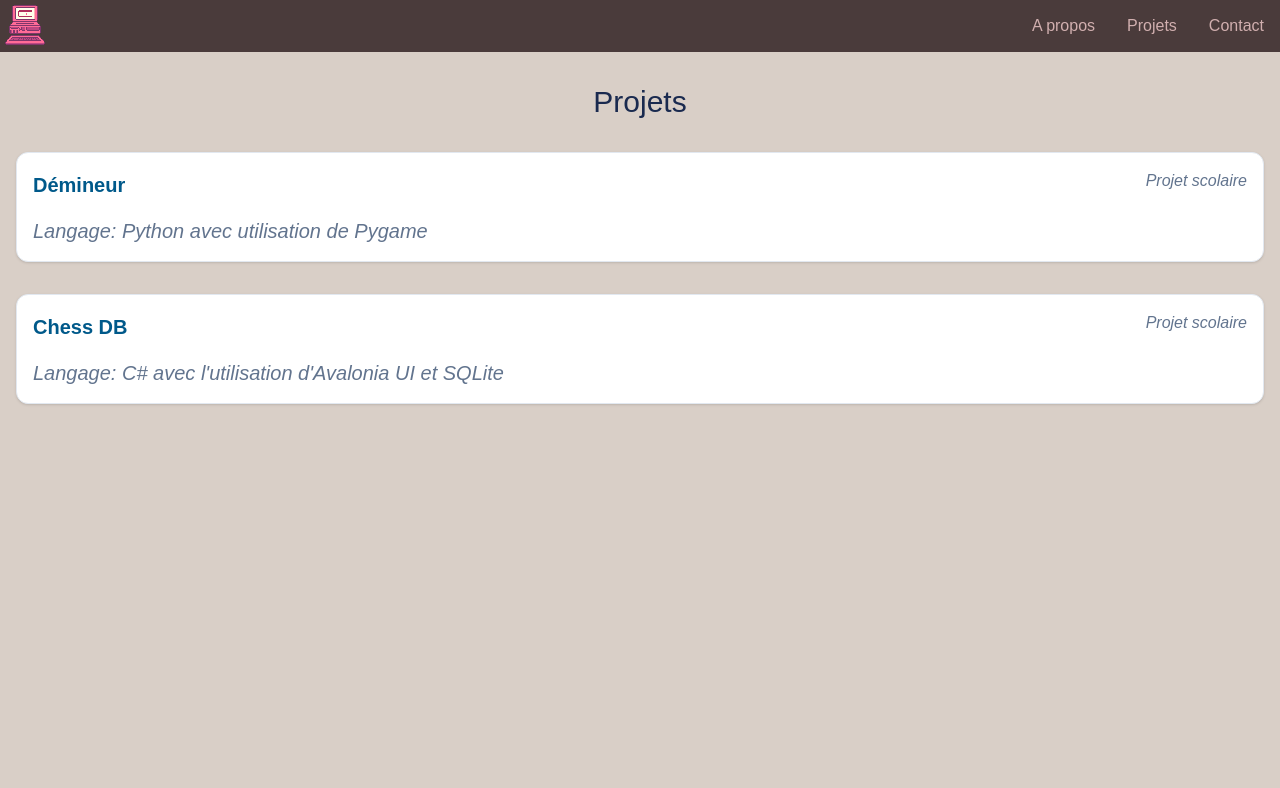
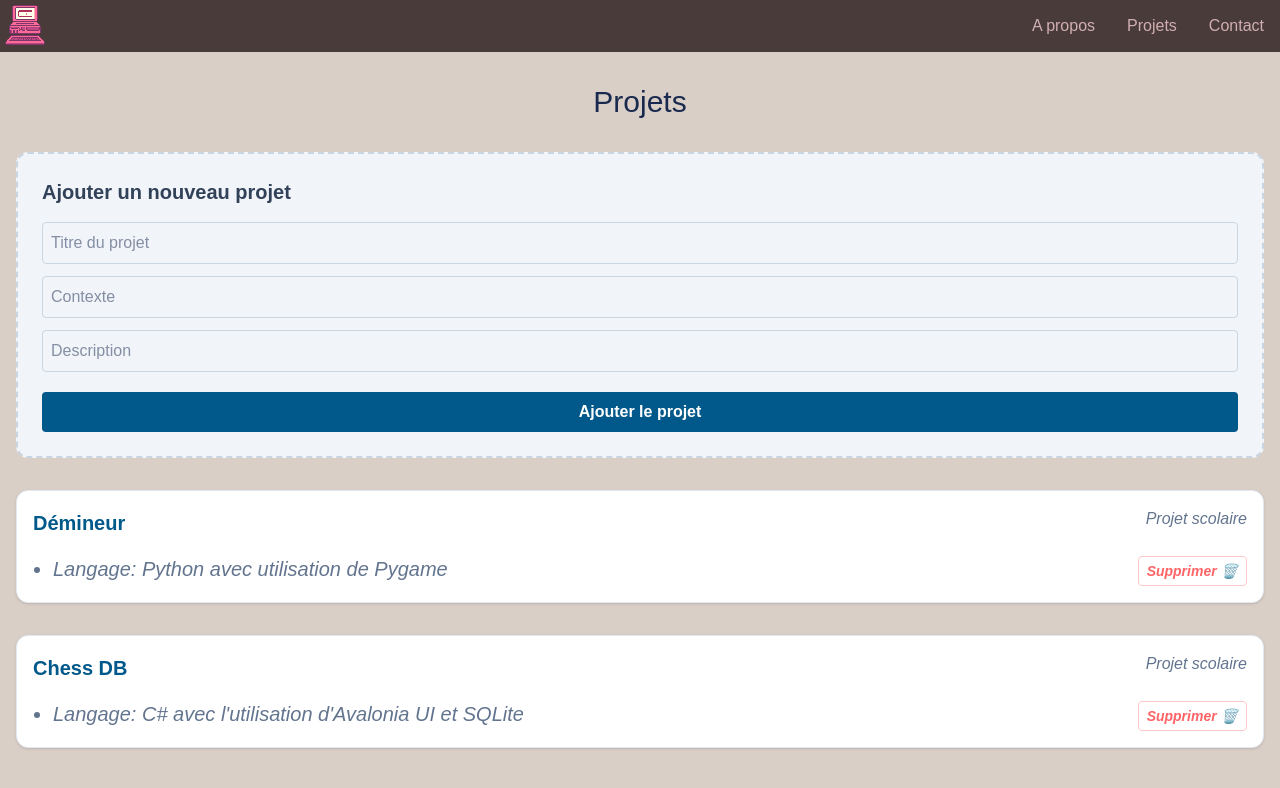
Before and after one commit to SaadiKenza/new-portfolio, a Next.js app: page /Projects in a window 1280 px wide. Shown: the top 788 px of the page. Built offline with nearby package versions, Linux system fonts and the light colour scheme.

Commit message:
Add a form

```diff
--- /dev/null
+++ b/app/Projects/action.ts
@@ -0,0 +1,50 @@
+'use server'
+
+import { revalidatePath } from 'next/cache'
+
+// 1. Structure de données mise à jour avec un ID
+// On utilise 'let' pour pouvoir modifier le tableau (supprimer des éléments)
+let projects = [
+  {
+    id: 1, // Ajout d'un ID unique
+    title: "Démineur",
+    employer: "Projet scolaire",
+    description: "Langage: Python avec utilisation de Pygame"
+  },
+  {
+    id: 2,
+    title: "Chess DB",
+    employer: "Projet scolaire",
+    description: "Langage: C# avec l'utilisation d'Avalonia UI et SQLite"
+  }
+];
+
+export async function getProjects() {
+  return projects;
+}
+
+export async function createProject(formData: FormData) {
+  const title = formData.get('title');
+  const employer = formData.get('employer');
+  const description = formData.get('description');
+
+  if (!title || !employer || !description) return;
+
+  // Création
+  projects.push({
+    id: Date.now(), // On génère un ID unique basé sur l'heure
+    title: String(title),
+    employer: String(employer),
+    description: String(description),
+  });
+
+  revalidatePath('/projets');
+}
+
+// 4. NOUVEAU : Fonction pour supprimer un projet
+export async function deleteProject(id: number) {
+  // On garde tous les projets dont l'ID est DIFFÉRENT de celui qu'on veut supprimer
+  projects = projects.filter(project => project.id !== id);
+
+  revalidatePath('/projets');
+}
--- a/app/Projects/page.tsx
+++ b/app/Projects/page.tsx
@@ -1,19 +1,58 @@
 import ProjectsEntry from "../components/ProjectsEntry";
+import { getProjects, createProject, deleteProject } from "./action";
 
-export default  function Projects() {
+export default async function Projects() {
+    const projects = await getProjects();
+
     return(
         <>
             <h1 className="text-center text-3xl my-8">Projets</h1>
-            <ProjectsEntry title="Démineur" employer="Projet scolaire">
-                <ul>
-                    <li>Langage: Python avec utilisation de Pygame</li>
-                </ul>
-            </ProjectsEntry >
-            <ProjectsEntry title="Chess DB" employer="Projet scolaire">
-                <ul>
-                    <li>Langage: C# avec l'utilisation d'Avalonia UI et SQLite</li>
-                </ul>
-            </ProjectsEntry >
+
+            {/* --- FORMULAIRE D'AJOUT (Inchangé) --- */}
+            <div className="bg-slate-100 p-6 border-2 border-dashed border-slate-300 rounded-xl mx-4 mb-8">
+                <h2 className="text-xl font-bold text-slate-700 mb-4">Ajouter un nouveau projet</h2>
+                <form action={createProject} className="flex flex-col gap-3">
+                    <input name="title" type="text" placeholder="Titre du projet" className="p-2 rounded border border-slate-300" required />
+                    <input name="employer" type="text" placeholder="Contexte" className="p-2 rounded border border-slate-300" required />
+                    <input name="description" type="text" placeholder="Description" className="p-2 rounded border border-slate-300" required />
+                    <button type="submit" className="bg-sky-800 text-white font-bold py-2 px-4 rounded hover:bg-sky-700 transition mt-2 cursor-pointer">
+                        Ajouter le projet
+                    </button>
+                </form>
+            </div>
+
+            {/* --- LISTE DES PROJETS --- */}
+            <div className="space-y-4">
+                {projects.map((project) => (
+                    <div key={project.id} className="relative group">
+
+                        {/* Le composant d'affichage */}
+                        <ProjectsEntry
+                            title={project.title}
+                            employer={project.employer}
+                        >
+                            <div className="flex justify-between items-start">
+                                <ul className="list-disc pl-5">
+                                    <li>{project.description}</li>
+                                </ul>
+
+                                {/* BOUTON SUPPRIMER */}
+                                {/* On utilise un formulaire pour déclencher l'action serveur */}
+                                <form action={deleteProject.bind(null, project.id)}>
+                                    <button
+                                        type="submit"
+                                        className="text-red-400 hover:text-red-700 text-sm font-bold border border-red-200 hover:bg-red-50 rounded px-2 py-1 transition ml-4 cursor-pointer"
+                                        title="Supprimer ce projet"
+                                    >
+                                        Supprimer 🗑️
+                                    </button>
+                                </form>
+                            </div>
+                        </ProjectsEntry>
+
+                    </div>
+                ))}
+            </div>
         </>
     )
 }
```
